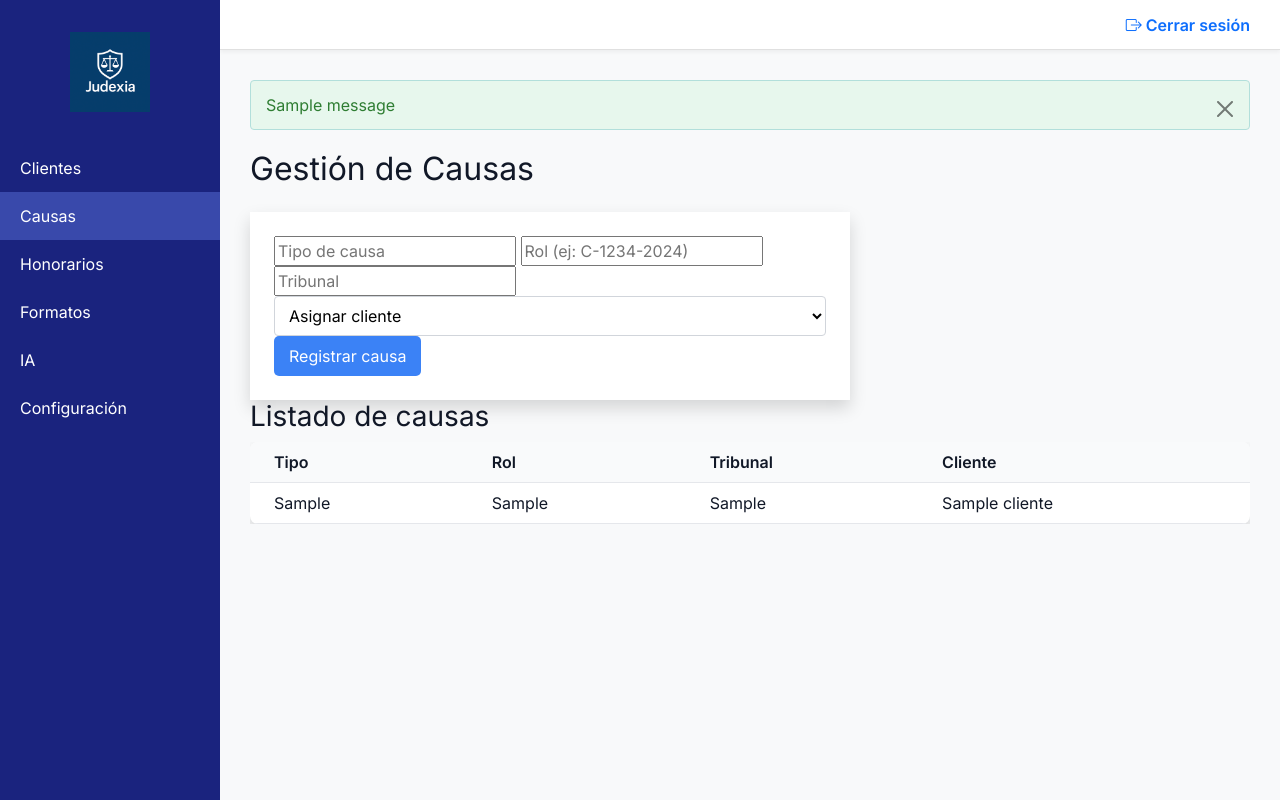
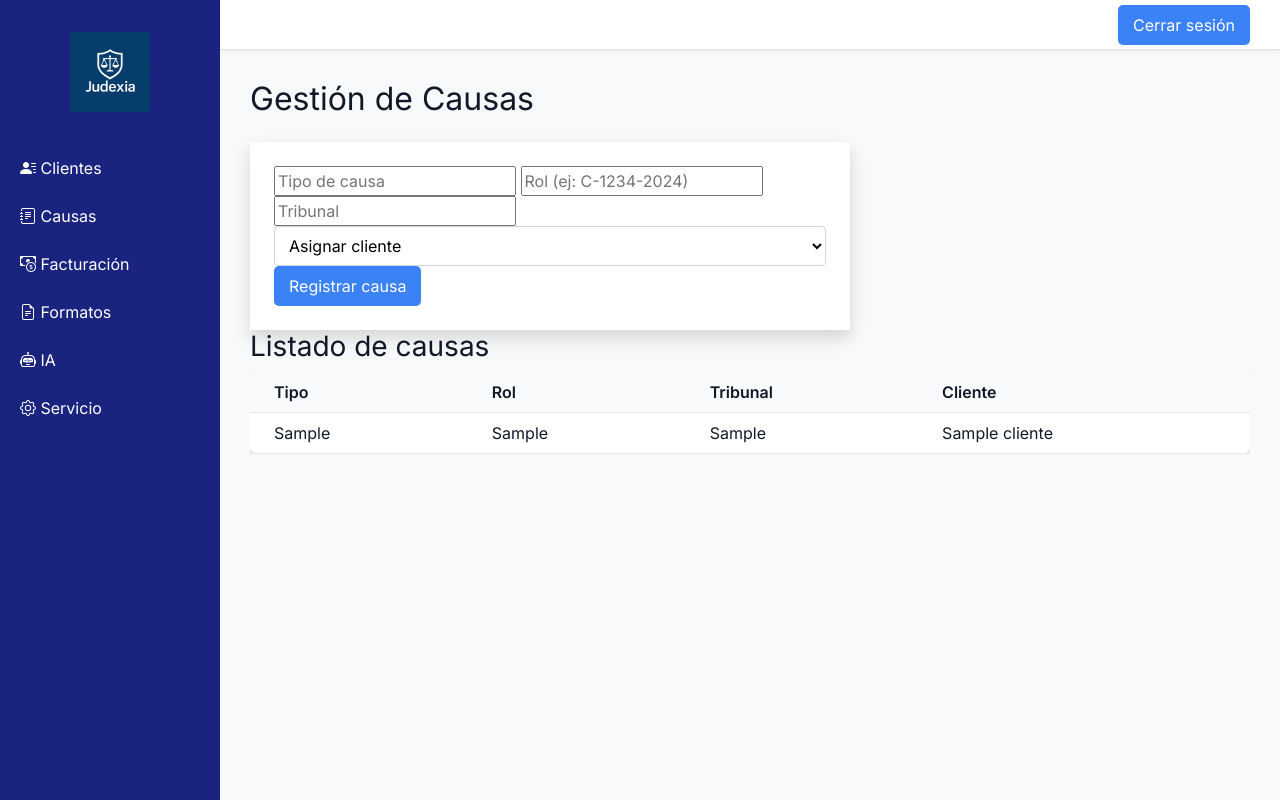
Before and after one commit to colmos768/judexia2025, a Flask app: page /causas in a window 1280 px wide. Run offline with Flask 3, Linux system fonts and the light colour scheme; tables that the repository leaves empty hold one stand-in row (values such as "Sample post"); one stand-in notice (Sample message) is shown.

Commit message:
Update base.html

```diff
--- a/templates/base.html
+++ b/templates/base.html
@@ -50,11 +50,10 @@
             min-height: calc(100vh - 50px);
         }
         .logo-img {
-            width: 160px;
-            margin-left: 20px;
-            margin-bottom: 30px;
+            width: 200px;
+            margin: 0 auto 30px auto;
+            display: block;
         }
-
         .btn-judexia {
             background-color: #1a237e;
             color: white;
@@ -64,79 +63,29 @@
             background-color: #0d154e;
             color: white;
         }
-        .btn-verde {
-            background-color: #2e7d32;
-            color: white;
-            font-weight: 600;
-        }
-        .btn-verde:hover {
-            background-color: #1b5e20;
-        }
-        .btn-rojo {
-            background-color: #c62828;
-            color: white;
-            font-weight: 600;
-        }
-        .btn-rojo:hover {
-            background-color: #8e0000;
-        }
-
-        .alert-success {
-            background-color: #e7f7ed;
-            border: 1px solid #b2dfdb;
-            color: #2e7d32;
-        }
-        .alert-danger {
-            background-color: #fdecea;
-            border: 1px solid #f5c6cb;
-            color: #c62828;
-        }
-        .alert-warning {
-            background-color: #fff8e1;
-            border: 1px solid #ffe082;
-            color: #ff8f00;
-        }
     </style>
 </head>
 <body>
 
-    <!-- Sidebar -->
 <div class="sidebar">
     <a href="{{ url_for('dashboard') }}">
-            <img src="{{ url_for('static', filename='logo.png') }}" alt="Judexia Logo" class="logo-img">
+        <img src="{{ url_for('static', filename='logo.png') }}" alt="Judexia" class="logo-img">
     </a>
-        <a href="{{ url_for('clientes') }}" class="{% if request.endpoint == 'clientes' %}active{% endif %}">Clientes</a>
-        <a href="{{ url_for('causas') }}" class="{% if request.endpoint == 'causas' %}active{% endif %}">Causas</a>
-        <a href="{{ url_for('facturacion') }}" class="{% if request.endpoint == 'facturacion' %}active{% endif %}">Honorarios</a>
-        <a href="{{ url_for('formatos') }}" class="{% if request.endpoint == 'formatos' %}active{% endif %}">Formatos</a>
-        <a href="{{ url_for('ia') }}" class="{% if request.endpoint == 'ia' %}active{% endif %}">IA</a>
-        <a href="{{ url_for('servicio') }}" class="{% if request.endpoint == 'servicio' %}active{% endif %}">Configuración</a>
+    <a href="{{ url_for('clientes') }}"><i class="bi bi-person-lines-fill"></i> Clientes</a>
+    <a href="{{ url_for('causas') }}"><i class="bi bi-journal-text"></i> Causas</a>
+    <a href="{{ url_for('facturacion') }}"><i class="bi bi-cash-coin"></i> Facturación</a>
+    <a href="{{ url_for('formatos') }}"><i class="bi bi-file-earmark-text"></i> Formatos</a>
+    <a href="{{ url_for('ia') }}"><i class="bi bi-robot"></i> IA</a>
+    <a href="{{ url_for('servicio') }}"><i class="bi bi-gear"></i> Servicio</a>
 </div>
 
-    <!-- Topbar -->
 <div class="topbar">
-        <a href="{{ url_for('logout') }}" class="text-decoration-none text-primary fw-semibold">
-            <i class="bi bi-box-arrow-right"></i> Cerrar sesión
-        </a>
+    <a href="{{ url_for('logout') }}" class="btn btn-outline-danger">Cerrar sesión</a>
 </div>
 
-    <!-- Contenido principal -->
 <div class="content">
-        {% with messages = get_flashed_messages(with_categories=true) %}
-        {% if messages %}
-            {% for category, message in messages %}
-            <div class="alert alert-{{ category }} alert-dismissible fade show" role="alert">
-                {{ message }}
-                <button type="button" class="btn-close" data-bs-dismiss="alert" aria-label="Cerrar"></button>
-            </div>
-            {% endfor %}
-        {% endif %}
-        {% endwith %}
-
     {% block content %}{% endblock %}
 </div>
 
-    <!-- Bootstrap JS -->
-    <script src="https://cdn.jsdelivr.net/npm/bootstrap@5.3.0/dist/js/bootstrap.bundle.min.js"></script>
 </body>
 </html>
```
Lines whose indentation alone changed are shown as unchanged.
